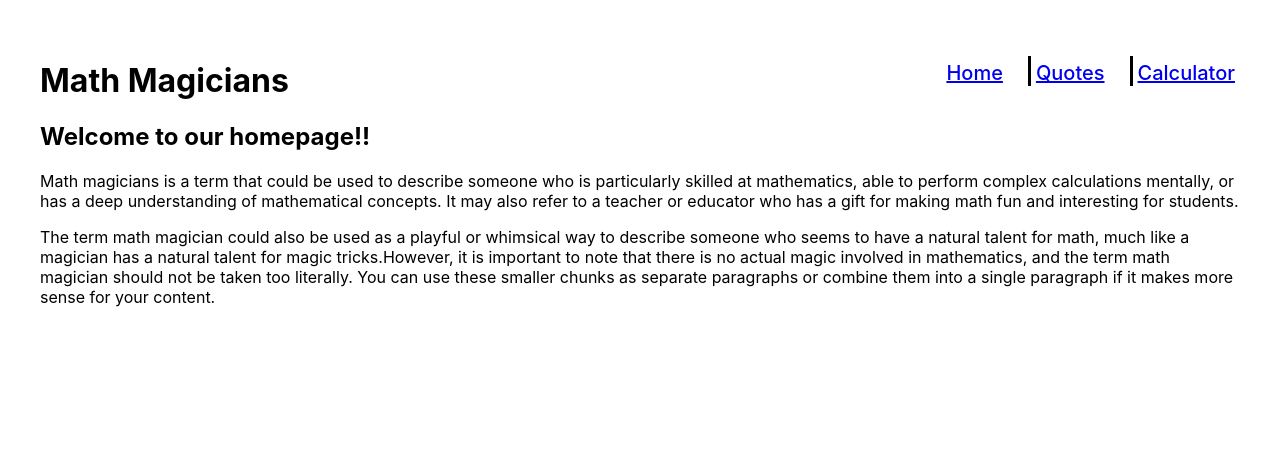
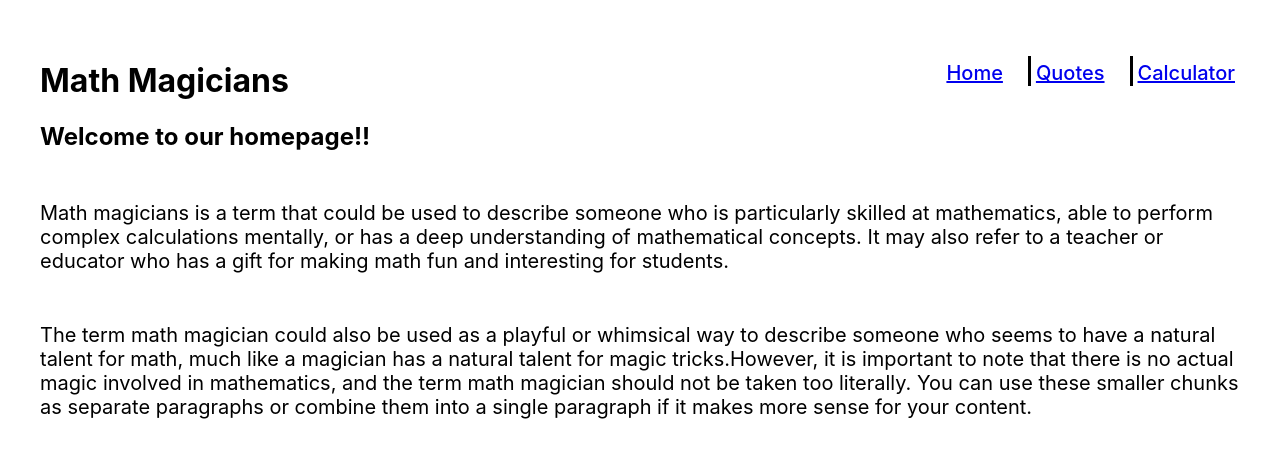
Before and after one commit to Tracy-miranja/math-magician, a React (Create React App) app: page / in a window 1280 px wide. Shown: the top 458 px of the page. Built offline with nearby package versions, Linux system fonts and the light colour scheme.

Commit message:
Modified home page

```diff
--- a/src/components/Home.js
+++ b/src/components/Home.js
@@ -3,7 +3,7 @@ function Home() {
     <div className="Homepage">
       <h1>Math Magicians</h1>
       <h2>Welcome to our homepage!!</h2>
-      <p>
+      <p className="paragraph">
         Math magicians is a term that could be used to describe someone
         who is particularly skilled at mathematics, able to perform complex
         calculations mentally, or has a deep understanding of mathematical concepts.
@@ -11,7 +11,7 @@ function Home() {
         It may also refer to a teacher or educator who has a gift for making math fun
         and interesting for students.
       </p>
-      <p>
+      <p className="paragraph">
         The term math magician could also be used as a playful or whimsical way to describe
         someone who seems to have a natural talent for math, much like a magician has a natural
         talent for magic tricks.However, it is important to note that there is no actual magic
--- a/src/index.css
+++ b/src/index.css
@@ -108,3 +108,8 @@ ul li {
 .para {
   font-size: 20px;
 }
+
+.paragraph{
+  font-size: 20px;
+  margin-top: 50px;
+}
```
